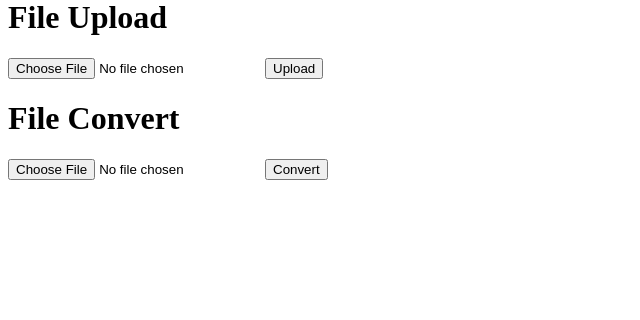
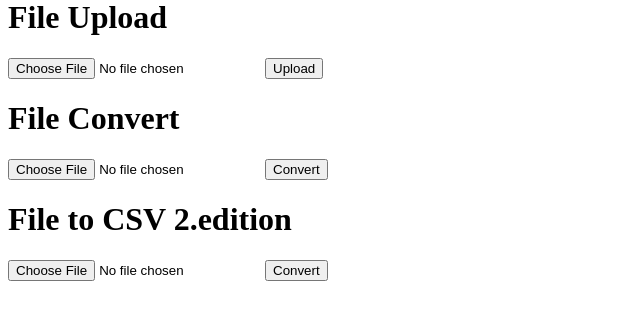
Before and after one commit to Tolian500/flask-crash-cource, a Flask app: page / in a window 1280 px wide. Shown: the part 199-519 px from the top of the page, without its empty margins (0-640 px from the left). Run offline with Flask 3, Linux system fonts and the light colour scheme.

Commit message:
download page

```diff
--- a/app.py
+++ b/app.py
@@ -1,6 +1,7 @@
-from flask import Flask, request, make_response, render_template, Response
+from flask import Flask, request, make_response, render_template, Response, send_from_directory
 import pandas as pd
-
+import os
+import uuid
 
 
 app = Flask(__name__, template_folder='templates')
@@ -45,5 +46,23 @@ def convert_csv():
     )
     return response
 
+
+@app.route('/convert_csv_two', methods = ['POST'])
+def convert_csv_two():
+    file = request.files['file']
+    df = pd.read_excel(file)
+    if not os.path.exists('downloads'):
+        os.makedirs('downloads')
+
+    filename = f'{uuid.uuid4()}.csv'
+    df.to_csv(os.path.join('downloads', filename))
+    return render_template('download.html', filename=filename)
+
+
+@app.route('/download/<filename>')
+def download_file(filename):
+    return send_from_directory('downloads', filename, download_name='result.csv')
+
+
 if __name__ == '__main__':
     app.run(host="0.0.0.0", port=5555, debug=True)
--- a/templates/index.html
+++ b/templates/index.html
@@ -25,4 +25,11 @@
 
 </form>
 
+<h1>File to CSV 2.edition</h1>
+<form method="POST" action="{{ url_for('convert_csv_two')}}" enctype="multipart/form-data">
+    <input type="file" name = "file" accept="application/vnd.openxmlformats-officedocument.spreadsheetml.sheet, application/vnd.ms-excel" required="required">
+    <input type="submit" value="Convert">
+
+</form>
+
 {% endblock %}
```
Also changed, not shown: templates/download.html (added, +9 -0 lines).
